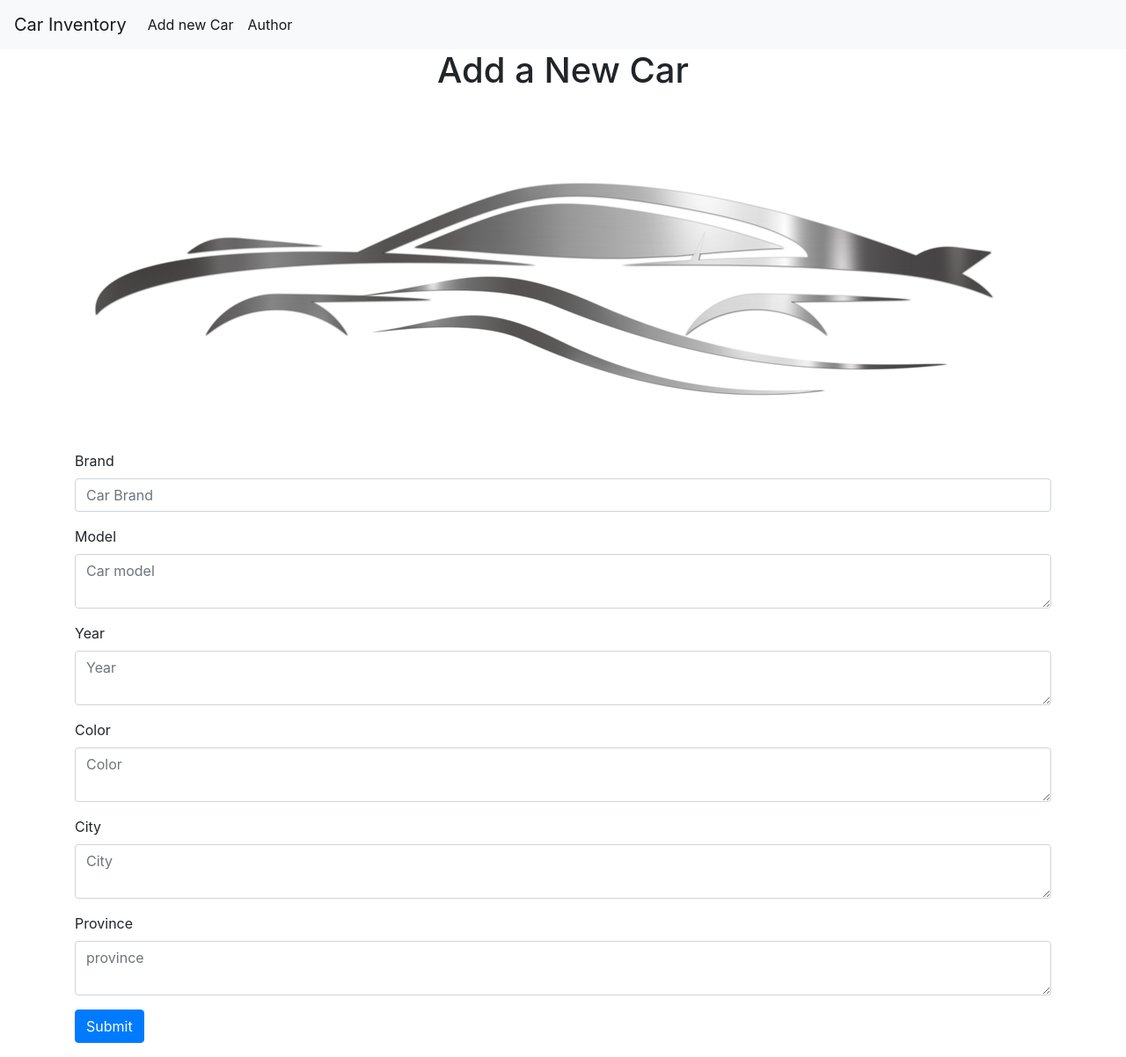
After one commit to inspiredevgen/getting-started-python-uv, a Flask app: page /create in a window 1280 px wide. The commit adds this page. Shown: the whole page at 88% size. Run offline with Flask 3, Linux system fonts and the light colour scheme; some libraries are stand-ins or nearby versions.

Commit message:
adding options

```diff
--- a/project-5/app.py
+++ b/project-5/app.py
@@ -1,5 +1,5 @@
 import sqlite3
-from flask import Flask, render_template, request, redirect, url_for
+from flask import Flask, render_template, request, redirect, url_for, flash
 from werkzeug.exceptions import abort
 import datetime
 
@@ -21,6 +21,7 @@ def get_car(car_id):
 
 app = Flask(__name__)
 
+app.config['SECRET_KEY'] = 'your secret key'
 
 @app.route('/')
 def index():
@@ -34,12 +35,39 @@ def car(car_id):
     car = get_car(car_id)
     return render_template('car.html', car=car)
 
+@app.route('/create', methods=('GET', 'POST'))
+def create():
+    if request.method == 'POST':
+        brand = request.form['brand']
+        model = request.form['model']
+        m_year = request.form['m_year']
+        color = request.form['color']
+        province = request.form['province']
+        city = request.form['city']
 
-@app.route('/<int:id>/delete', methods=('POST',))
+        if not brand:
+            flash('brand is required!')
+        elif not model:
+            flash('model is required!')
+        elif not m_year:
+            flash('year is required!')
+        else:
+            conn = get_db_connection()
+
+            conn.execute('INSERT INTO cars (brand, model, m_year, color, province, city) VALUES (?, ?, ?, ?, ?, ?)',
+                        (brand, model, m_year, color, province, city))
+
+            conn.commit()
+            conn.close()
+            return redirect(url_for('index'))
+
+    return render_template('create.html')
+
+@app.route('/<int:id>/delete', methods=('POST','GET'))
 def delete(id):
-    post = get_car(id)
+    car = get_car(id)
     conn = get_db_connection()
-    conn.execute('DELETE FROM posts WHERE id = ?', (id,))
+    conn.execute('DELETE FROM cars WHERE id = ?', (id,))
     conn.commit()
     conn.close()
     flash('"{}" was successfully deleted!'.format(car['brand']))
--- a/project-5/templates/base.html
+++ b/project-5/templates/base.html
@@ -19,7 +19,7 @@
         <div class="collapse navbar-collapse" id="navbarNav">
             <ul class="navbar-nav">
             <li class="nav-item active">
-                <a class="nav-link" href="#">About</a>
+                <a class="nav-link" href="{{ url_for('create')}}">Add new Car</a>
             </li>
             <li class="nav-item active">
                 <a class="nav-link" href="#">Author</a>
--- /dev/null
+++ b/project-5/templates/create.html
@@ -0,0 +1,51 @@
+{% extends 'base.html' %}
+
+{% block content %}
+<center><h1>{% block title %} Add a New Car {% endblock %}</h1></center>
+    <img src="{{url_for('static', filename='img/car-logo.webp')}}" align="middle" />
+
+<form method="post">
+
+    <div class="form-group">
+        <label for="brand">Brand</label>
+        <input type="text" name="brand" placeholder="Car Brand"
+               class="form-control"
+               value="{{ request.form['brand'] }}">
+        </input>
+    </div>
+
+    <div class="form-group">
+        <label for="model">Model</label>
+        <textarea name="model" placeholder="Car model"
+                  class="form-control">{{ request.form['model'] }}</textarea>
+    </div>
+
+    <div class="form-group">
+        <label for="model">Year</label>
+        <textarea name="m_year" placeholder="Year"
+                  class="form-control">{{ request.form['m_year'] }}</textarea>
+    </div>
+
+    <div class="form-group">
+        <label for="model">Color</label>
+        <textarea name="color" placeholder="Color"
+                  class="form-control">{{ request.form['color'] }}</textarea>
+    </div>
+
+    <div class="form-group">
+        <label for="city">City</label>
+        <textarea name="city" placeholder="City"
+                  class="form-control">{{ request.form['city'] }}</textarea>
+    </div>
+
+    <div class="form-group">
+        <label for="model">Province</label>
+        <textarea name="province" placeholder="province"
+                  class="form-control">{{ request.form['province'] }}</textarea>
+    </div>
+
+    <div class="form-group">
+        <button type="submit" class="btn btn-primary">Submit</button>
+    </div>
+</form>
+{% endblock %}
```
Also changed, not shown: project-5/db/cars.db.
